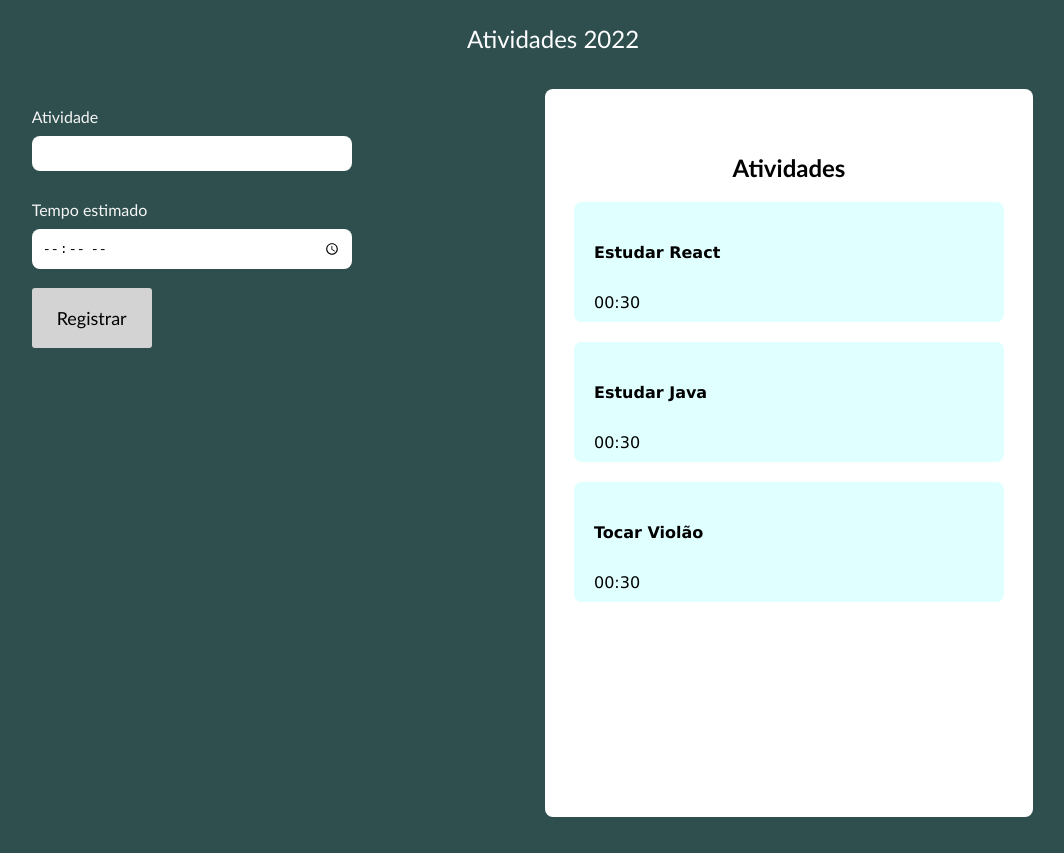
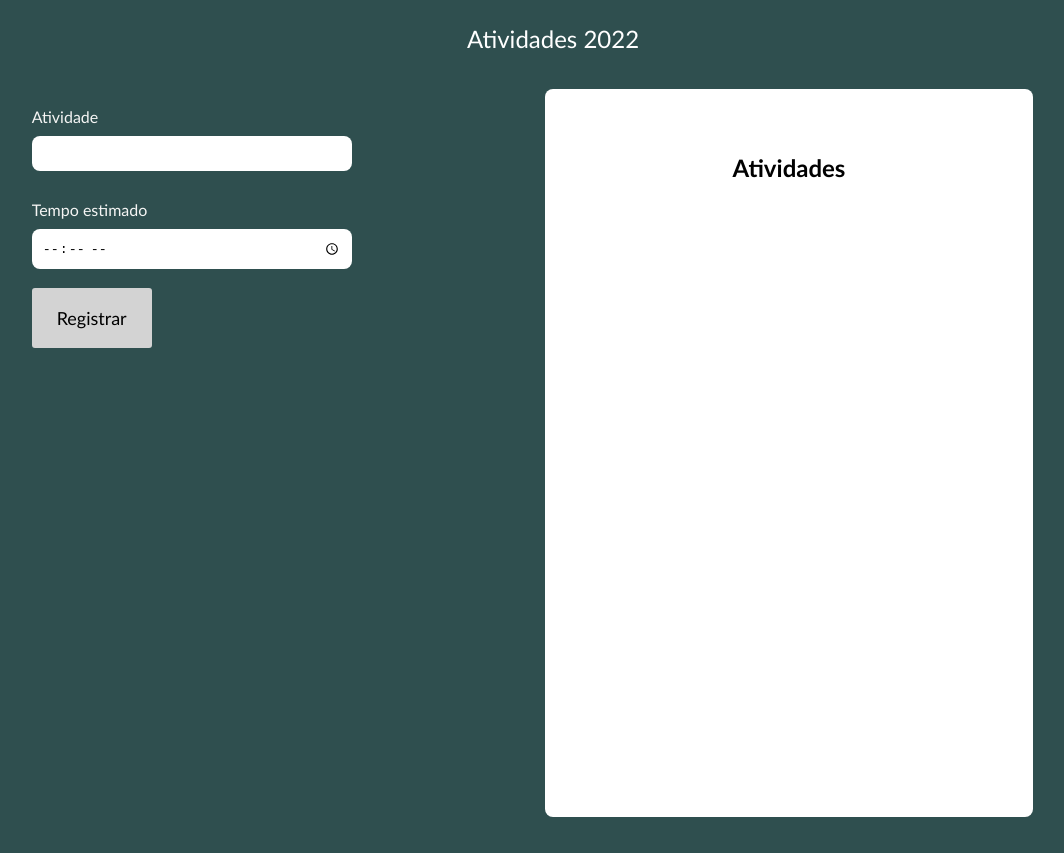
Before and after one commit to MaxwellJalves/ci-front, a React (Create React App) app: page / in a window 1280 px wide. Shown: the whole page, without its empty margins (87-1151 px from the left). Built offline with nearby package versions, Linux system fonts and the light colour scheme.

Commit message:
ci-10  ci-5 criado lógica de comunicação dos componentes via props , organizado a tipagem dos dados ci-5

```diff
--- a/src/components/Formulario/Formulario.tsx
+++ b/src/components/Formulario/Formulario.tsx
@@ -1,18 +1,24 @@
-import React, { useState } from "react";
+import React, { Dispatch, SetStateAction, useState } from "react";
+import { IAtividade } from "../../types/type";
 import Button from "../Botao/Button";
 import "./style.scss";
-const Formulario = () => {
-  //Objetos do input
-  const [atividade, setAtividade] = useState<string>();
-  const [tempo, setTempo] = useState<string>();
-  //Array que será responsavel por adicionar os objetos na lista
-  const [item, setItem] = useState([{ atividade, tempo }]);
+
+interface IProps {
+  setAtividades: Dispatch<SetStateAction<IAtividade[]>>;
+}
+const Formulario = ({ setAtividades }: IProps) => {
+  const [atividade, setAtividade] = useState("");
+  const [tempo, setTempo] = useState("");
 
   function adicionar(e: React.FormEvent<HTMLElement>) {
     e.preventDefault();
-    //Utilizando o spread para recuperar o estado anterior e adicionar o novo estado
-    setItem([...item, { atividade, tempo }]);
-    console.log(item);
+    setAtividades((anterior) => [...anterior, { atividade, tempo }]);
+    limparInput();
+  }
+
+  function limparInput() {
+    setAtividade("");
+    setTempo("00:00:00");
   }
 
   return (
@@ -39,14 +45,7 @@ const Formulario = () => {
           required
         />
         <>
-          <Button
-            tipo="submit"
-            titulo="Registrar"
-            onClick={(e) => {
-              setItem([...item, { atividade, tempo }]);
-              console.log(item);
-            }}
-          />
+          <Button tipo="submit" titulo="Registrar" />
         </>
       </form>
     </>
--- a/src/components/Lista/Lista.tsx
+++ b/src/components/Lista/Lista.tsx
@@ -1,12 +1,8 @@
+import { IListaDeAtividades } from "../../types/type";
 import Item from "./Item/Item";
 import "./style.scss";
 
-const Lista = () => {
-  const lista = [
-    { atividade: "Estudar React", tempo: "00:30" },
-    { atividade: "Estudar Java", tempo: "00:30" },
-    { atividade: "Tocar Violão", tempo: "00:30" },
-  ];
+const Lista: React.FC<IListaDeAtividades> = ({ lista }) => {
   return (
     <aside>
       <h2>Atividades</h2>
--- a/src/pages/App.tsx
+++ b/src/pages/App.tsx
@@ -1,8 +1,10 @@
-import React from "react";
+import { useState } from "react";
 import Formulario from "../components/Formulario/Formulario";
 import Lista from "../components/Lista/Lista";
+import { IAtividade } from "../types/type";
 import "./style.scss";
 const App = () => {
+  const [atividades, setAtividades] = useState<IAtividade[]>([]);
   return (
     <>
       <div
@@ -17,8 +19,8 @@ const App = () => {
         Atividades 2022
       </div>
       <div className="AppStyle">
-        <Formulario />
-        <Lista />
+        <Formulario setAtividades={setAtividades} />
+        <Lista lista={atividades} />
       </div>
     </>
   );
--- a/src/types/type.ts
+++ b/src/types/type.ts
@@ -1,6 +1,10 @@
 export interface IAtividade {
   atividade: string;
   tempo: string;
+}
+
+export interface IListaDeAtividades {
+  lista: IAtividade[];
 }
 
 export interface IButton {
```
